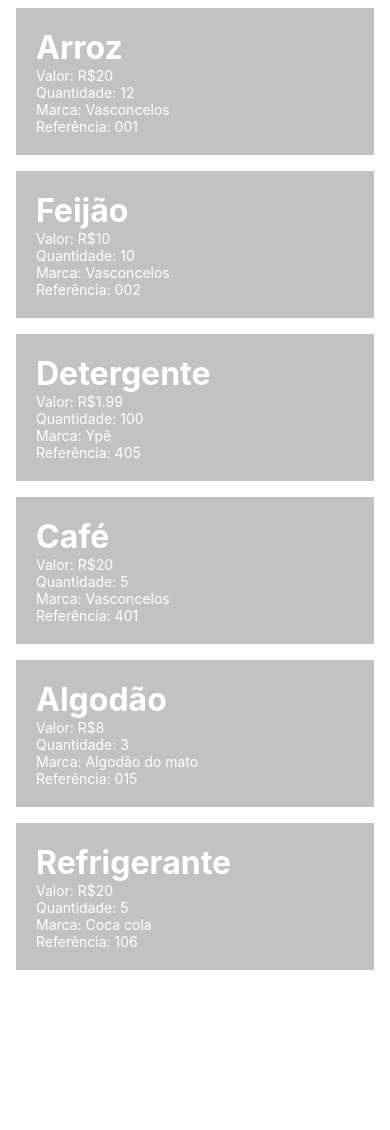
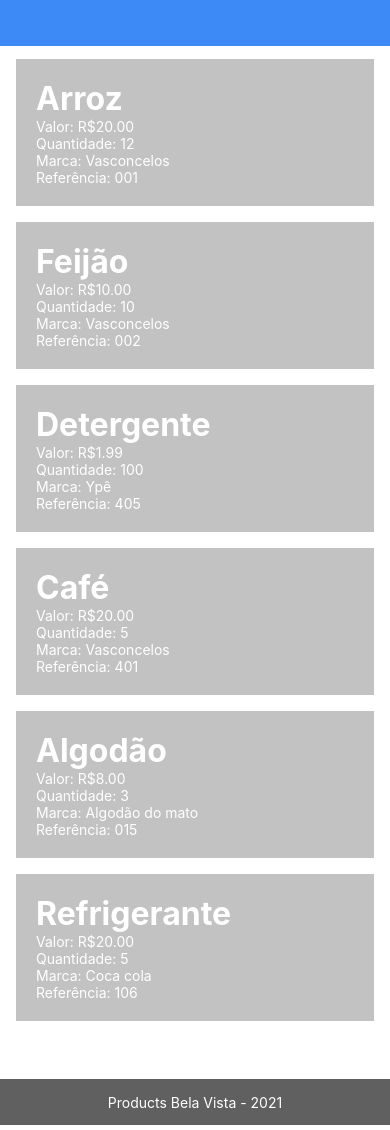
Before and after one commit to leandrocunha526/apsreact2, a React Native app: screen / in a window 390 px wide. Before the commit the page ends 978 px from the top, so only its background shows below. Built offline with nearby package versions, Linux system fonts and the light colour scheme.

Commit message:
Import components

```diff
--- a/App.js
+++ b/App.js
@@ -1,6 +1,8 @@
 import React, { Component } from "react";
 import { StyleSheet, View, FlatList } from "react-native";
 import Produto from "./src/components/produto";
+import Header from "./src/components/header";
+import Footer from "./src/components/footer";
 class App extends Component {
   constructor(props) {
     super(props);
@@ -9,7 +11,7 @@
         {
           id: 1,
           nome: "Arroz",
-          valor: 20.0,
+          valor: "20.00",
           quantidade: 12,
           marca: "Vasconcelos",
           referencia: "001",
@@ -17,7 +19,7 @@
         {
           id: 2,
           nome: "Feijão",
-          valor: 10.0,
+          valor: "10.00",
           quantidade: 10,
           marca: "Vasconcelos",
           referencia: "002",
@@ -25,7 +27,7 @@
         {
           id: 3,
           nome: "Detergente",
-          valor: 1.99,
+          valor: "1.99",
           quantidade: 100,
           marca: "Ypê",
           referencia: "405",
@@ -33,7 +35,7 @@
         {
           id: 4,
           nome: "Café",
-          valor: 20.0,
+          valor: "20.00",
           quantidade: 5,
           marca: "Vasconcelos",
           referencia: "401",
@@ -41,7 +43,7 @@
         {
           id: 5,
           nome: "Algodão",
-          valor: 8.0,
+          valor: "8.00",
           quantidade: 3,
           marca: "Algodão do mato",
           referencia: "015",
@@ -49,7 +51,7 @@
         {
           id: 6,
           nome: "Refrigerante",
-          valor: 20.0,
+          valor: "20.00",
           quantidade: 5,
           marca: "Coca cola",
           referencia: "106",
@@ -61,6 +63,7 @@
   render() {
     return (
       <View styles={styles.container}>
+        <Header/>
         <FlatList
           data={this.state.feed}
           keyExtractor={(item) => item.id}
@@ -74,6 +77,7 @@
             />
           )}
         />
+        <Footer/>
       </View>
     );
   }
--- /dev/null
+++ b/src/components/footer.js
@@ -0,0 +1,34 @@
+import React, { Component } from "react";
+import { StyleSheet, View, Text} from "react-native";
+
+class Footer extends Component {
+  render() {
+    return (
+      <View style={styles.container}>
+      <View style={styles.header}>
+      <Text style={styles.texto}>Products Bela Vista - 2021</Text>
+      </View>
+      </View>
+    );
+  }
+}
+
+const styles = StyleSheet.create({
+container: {
+  flex: 1,
+},
+header: {
+  backgroundColor: "#606060",
+  height: 46,
+},
+texto: {
+    color: "white",
+    height: "10em",
+    display: "flex",
+    alignItems: "center",
+    justifyContent: "center"
+}
+
+});
+
+export default Footer;
--- /dev/null
+++ b/src/components/header.js
@@ -0,0 +1,27 @@
+import React, { Component } from "react";
+import { StyleSheet, View} from "react-native";
+import Titulo from "../components/titulo";
+
+class Header extends Component {
+  render() {
+    return (
+      <View style={styles.container}>
+      <View style={styles.header}></View>
+      <Titulo titulo="Lista de produtos">{this.props.titulo}</Titulo>
+      </View>
+    );
+  }
+}
+
+const styles = StyleSheet.create({
+container: {
+  flex: 1,
+},
+header: {
+  backgroundColor: "#3d8af7",
+  height: 46,
+  width: "100%",
+}
+});
+
+export default Header;
--- a/src/components/produto.js
+++ b/src/components/produto.js
@@ -6,12 +6,10 @@
     return (
       <View style={styles.item}>
         <Text style={styles.titulo}>{this.props.nome}</Text>
-
-        <Text style={styles.texto}>Valor: R${this.props.valor} </Text>
+        <Text style={styles.texto}>Valor: R${this.props.valor}</Text>
         <Text style={styles.texto}>Quantidade: {this.props.quantidade}</Text>
-
-        <Text style={styles.texto}>Marca: {this.props.marca} </Text>
-        <Text style={styles.texto}>Referência: {this.props.referencia} </Text>
+        <Text style={styles.texto}>Marca: {this.props.marca}</Text>
+        <Text style={styles.texto}>Referência: {this.props.referencia}</Text>
       </View>
     );
   }
@@ -30,8 +28,8 @@
     fontWeight: "bold",
   },
   texto: {
+    color: "#FFFFFF",
     flex: 1,
-    color: "#FFFFFF",
   },
 });
 
--- /dev/null
+++ b/src/components/titulo.js
@@ -0,0 +1,24 @@
+import React, { Component } from 'react';
+import {View, Text, StyleSheet} from 'react-native';
+
+class Titulo extends Component {
+render() {
+    return(
+    <View>
+    <Text style={style.titulo}>{this.props.titulo}</Text>
+    </View>
+    )
+  }
+}
+
+const style = StyleSheet.create({
+titulo: {
+    fontWeight: "60",
+    fontSize: 25,
+    color: 'blue',
+    padding: 15,
+    fontWeight: "bold",
+  }
+})
+
+export default Titulo;
```
Also changed, not shown: 2 other files (tests, documents, lock files or other folders).
